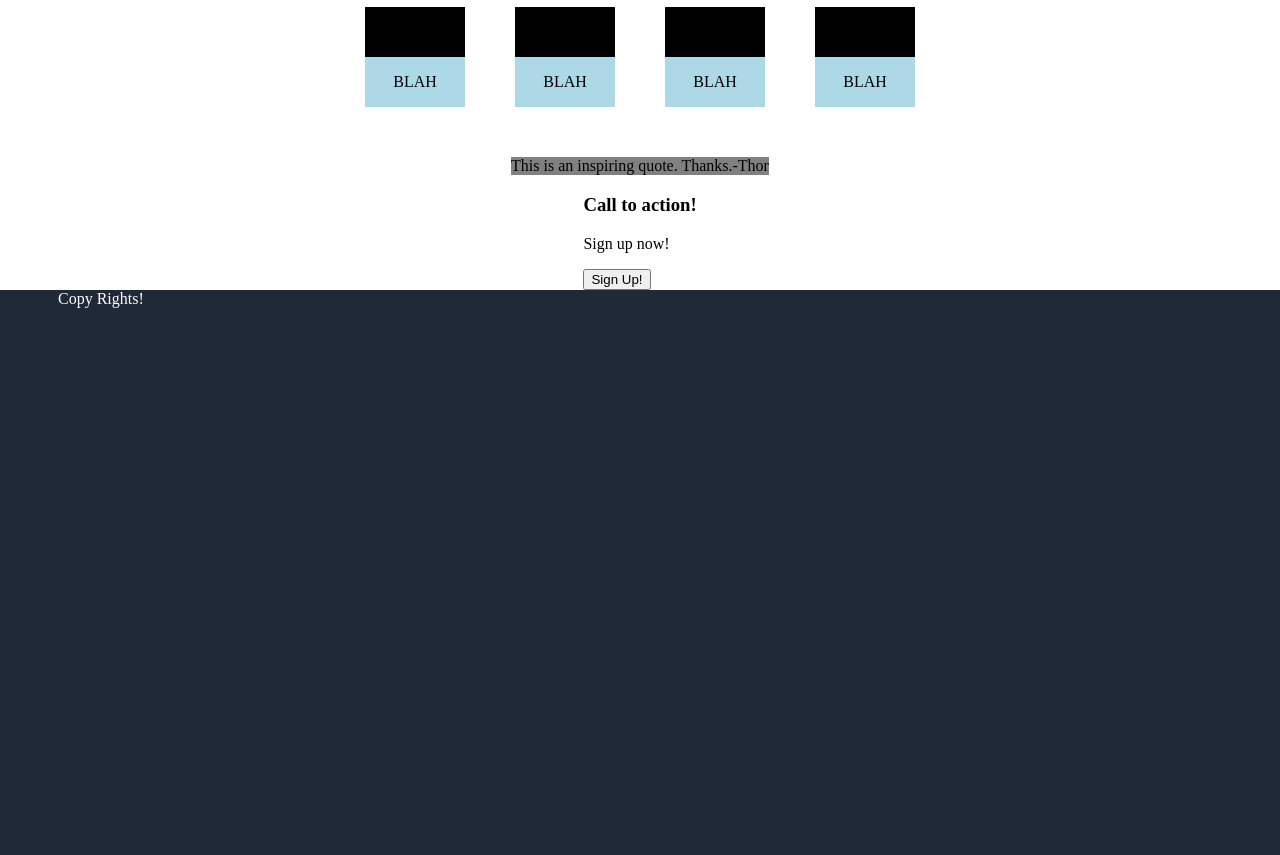
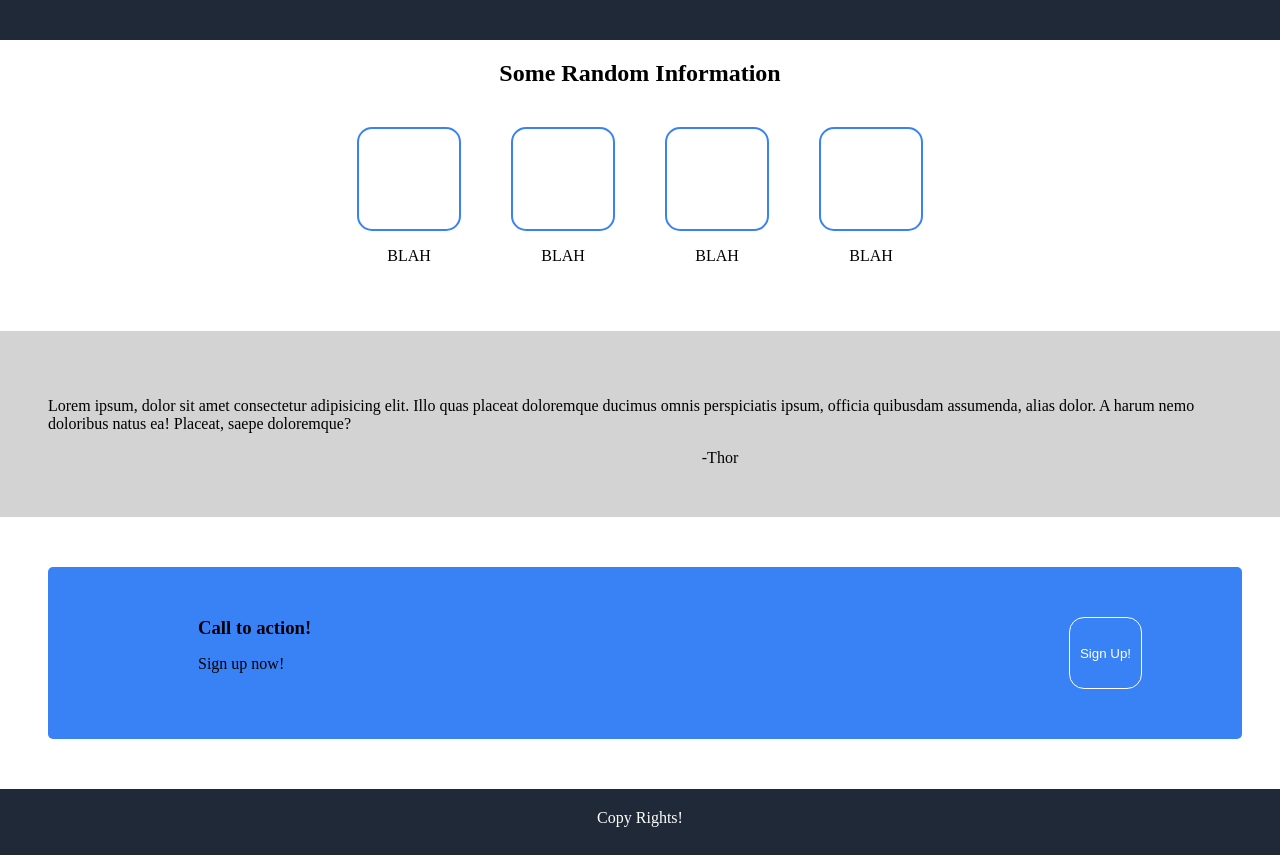
Before and after one commit to Sohvrin/landing_page, a plain HTML site: page index.html in a window 1280 px wide. Shown: the part 480-1335 px from the top of the page. Before the commit the page ends 800 px from the top, so only its background shows below. Drawn offline with Linux system fonts and the light colour scheme.

Commit message:
Revise CSS and html This doesn't look too good or similar but it's a good start for me.

```diff
--- a/index.html
+++ b/index.html
@@ -49,18 +49,19 @@
                     <p>BLAH</p>
                 </div>
             </div>
+        </div>
 
         <div class="quote">
-            This is an inspiring quote. Thanks.
+            <p id="buote">Lorem ipsum, dolor sit amet consectetur adipisicing elit. Illo quas placeat doloremque ducimus omnis perspiciatis ipsum, officia quibusdam assumenda, alias dolor. A harum nemo doloribus natus ea! Placeat, saepe doloremque?</p>
             <div class="credits">-Thor</div>
         </div>
         <div class="bottom">
-            <div class="calling_card">
-                <h3>Call to action!</h3>
-                <p>Sign up now!</p>
-                <div class="button">
-                    <button>Sign Up!</button>
+            <div class="calling-card">
+                <div class="content-bottom">
+                    <h3>Call to action!</h3>
+                    <p>Sign up now!</p>
                 </div>
+                <button class="sign-up" id="bottom">Sign Up!</button>
             </div>
         </div>
     </div>
--- a/styles.css
+++ b/styles.css
@@ -3,6 +3,7 @@ body {
     flex-direction: column;
     background-color: #1F2937;
     color: white;
+
 }
 a:link, a:visited {text-decoration: none; color: white;}
 a:hover {color: black; margin: 0px;}
@@ -12,18 +13,15 @@ a:hover {color: black; margin: 0px;}
     justify-content: flex-end;
     padding-left: 50px;
 }
-.header,
-.top,
-.footer,
-.bottom {
-    padding-left: 50px;
-    padding-right: 50px;
-}
+
 .links {
     display: flex;
     justify-content: flex-end;
     gap: 10px;
 
+}
+.title {
+    margin-bottom: 20px;
 }
 .text {
     margin-right: auto;
@@ -38,14 +36,16 @@ a:hover {color: black; margin: 0px;}
 .top {
     display: flex;
     margin-bottom: 50px;
+    padding: 50px;
 }
 .sign-up {
     border: none;
     border-radius: 15px;
     padding: 10px;
     background-color: #3882F6;
+    flex-shrink: 0;
 }
-button:active{transform: translateY(2px);}
+button:active{transform: translateY(1px);}
 .content {
     width: 300px;
     margin-left: 20px;
@@ -62,11 +62,30 @@ button:active{transform: translateY(2px);}
 }
 .quote {
     display: flex;
-    flex-shrink: 0;
-    background-color: grey;
+    flex-direction: column;
+    background-color: lightgrey;
+    background-size: 175px, auto;
+    color: black;
     margin-left: -10px;
-    margin-right: -10px;
+    margin-right: -20px;
+    align-items: center;
+    justify-content: center;
+    padding: 50px;
+
+
 }
+#buote {
+    display: flex;
+    flex-wrap: wrap;
+    margin-left: auto;
+    margin-right: auto;
+}
+.credits {
+    display: flex;
+    margin-left: 150px;
+
+}
+
 .placeholder {
     display: flex;
     align-self: center;
@@ -75,6 +94,7 @@ button:active{transform: translateY(2px);}
     height: 200px;
     margin-left: auto;
     margin-right: auto;
+    flex-basis: auto;
 }
 .head-content {
     display: flex;
@@ -84,18 +104,24 @@ button:active{transform: translateY(2px);}
     background-color: white;
     color: black;
     padding: 0%;
+    margin-left: -10px;
+    margin-right: -20px;
+    margin-top: 0px;
+    padding: 50px;
 
 }
 .empty {
-    background-color: black;
+    border: 2px;
+    border-color: #3882F6;
+    border-style: solid;
     width: 100px;
-    height: 50px;
+    height: 100px;
+    border-radius: 15px;
 }
 .box {
     display: flex;
     flex-direction: column;
     align-items: center;
-    background-color: lightblue;
 }
 .p {
     justify-content: center;
@@ -108,3 +134,35 @@ button:active{transform: translateY(2px);}
     justify-content: center;
 
 }
+.footer {
+    display: flex;
+    justify-content: center;
+    align-items: center;
+    margin: 20px;
+}
+h3 {
+    margin: 0px;
+}
+.calling-card {
+    display: flex;
+    background-color: #3882F6;
+    padding: 50px 100px 50px 100px;
+    border-radius: 5px;
+    justify-content: center;
+
+}
+
+.content-bottom {
+    display: flex;
+    flex-wrap: wrap;
+    flex-direction: column;
+    margin-right: auto;
+    padding-left: 50px;
+    justify-content: center;
+}
+#bottom {
+    border-style: solid;
+    border-width: 1px;
+    border-color: white;
+    color: white;
+}
```
